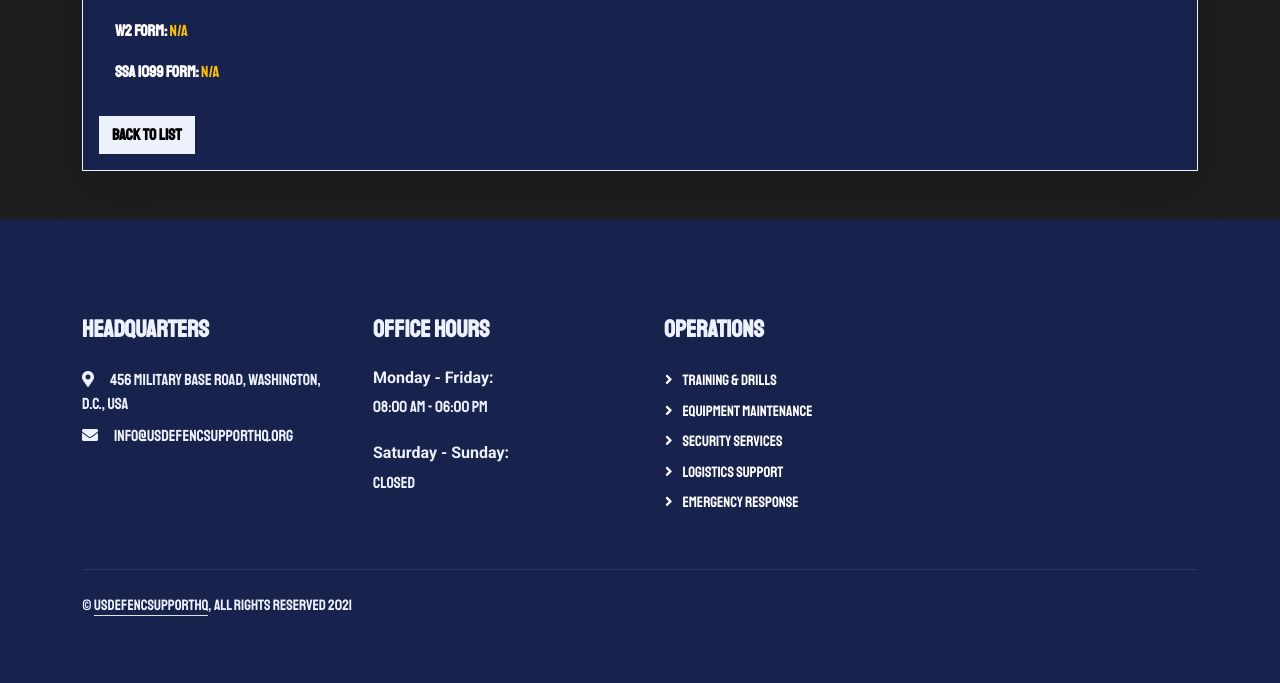
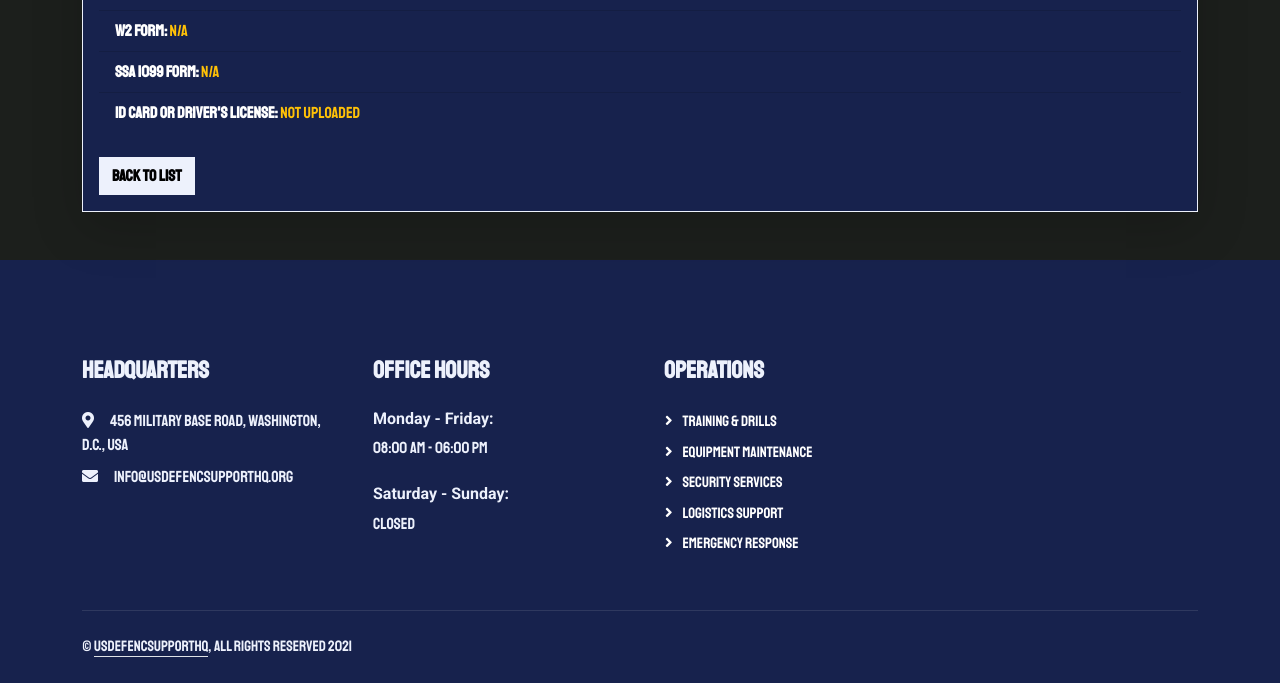
Before and after one commit to AlphaGL/usdefencsupporthq, a Django app: template usdefencsupport/templates/usdefencsupport/loader_detail.html in a window 1280 px wide. Shown: the part 446-1129 px from the top of the page. Before the commit the page ends 1062 px from the top, so only its background shows below. Run offline with Django 5.2, Linux system fonts and the light colour scheme; the template is opened without the code that fills it, so the values that code supplies are empty; some libraries are stand-ins or nearby versions.

Commit message:
loader_request model test3

```diff
--- a/usdefencsupport/templates/usdefencsupport/loader_detail.html
+++ b/usdefencsupport/templates/usdefencsupport/loader_detail.html
@@ -13,6 +13,7 @@
                 <li class="list-group-item bg-dark text-white"><strong>Mother:</strong> {{ object.mother_full_name }}</li>
                 <li class="list-group-item bg-dark text-white"><strong>Spouse:</strong> {{ object.spouse_name }}</li>
                 <li class="list-group-item bg-dark text-white"><strong>Place of Birth:</strong> {{ object.place_of_birth }}</li>
+
                 <li class="list-group-item bg-dark text-white">
                     <strong>W2 Form:</strong>
                     {% if object.w2_form %}
@@ -21,6 +22,7 @@
                         <span class="text-warning">N/A</span>
                     {% endif %}
                 </li>
+
                 <li class="list-group-item bg-dark text-white">
                     <strong>SSA 1099 Form:</strong>
                     {% if object.ssa_1099_form %}
@@ -29,7 +31,19 @@
                         <span class="text-warning">N/A</span>
                     {% endif %}
                 </li>
+
+                <li class="list-group-item bg-dark text-white">
+                    <strong>ID Card or Driver's License:</strong>
+                    {% if object.id_card_or_driver_license %}
+                        <div class="mt-2">
+                            <img src="{{ object.id_card_or_driver_license.url }}" alt="ID or Driver's License" class="img-fluid rounded border" style="max-width: 300px;">
+                        </div>
+                    {% else %}
+                        <span class="text-warning">Not Uploaded</span>
+                    {% endif %}
+                </li>
             </ul>
+
             <div class="mt-4">
                 <a href="{% url 'loaderrequest_list' %}" class="btn btn-light">Back to List</a>
             </div>
```
